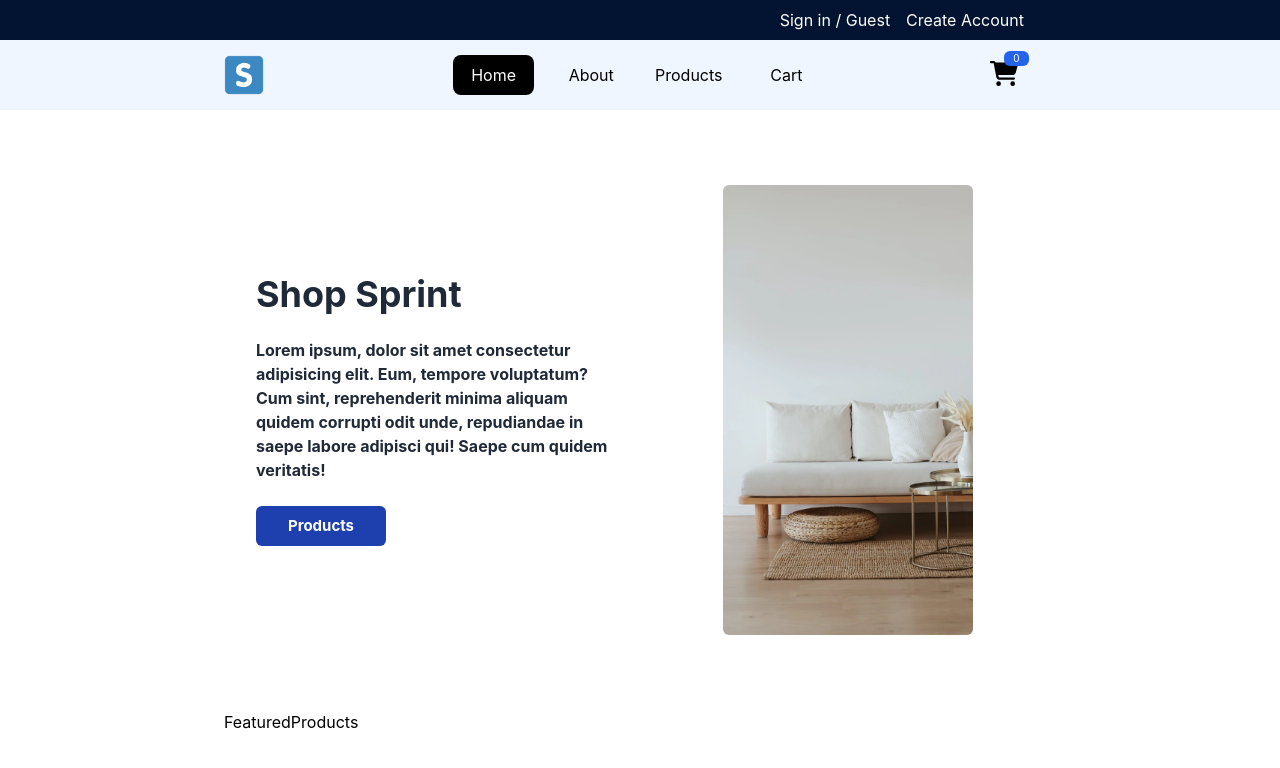
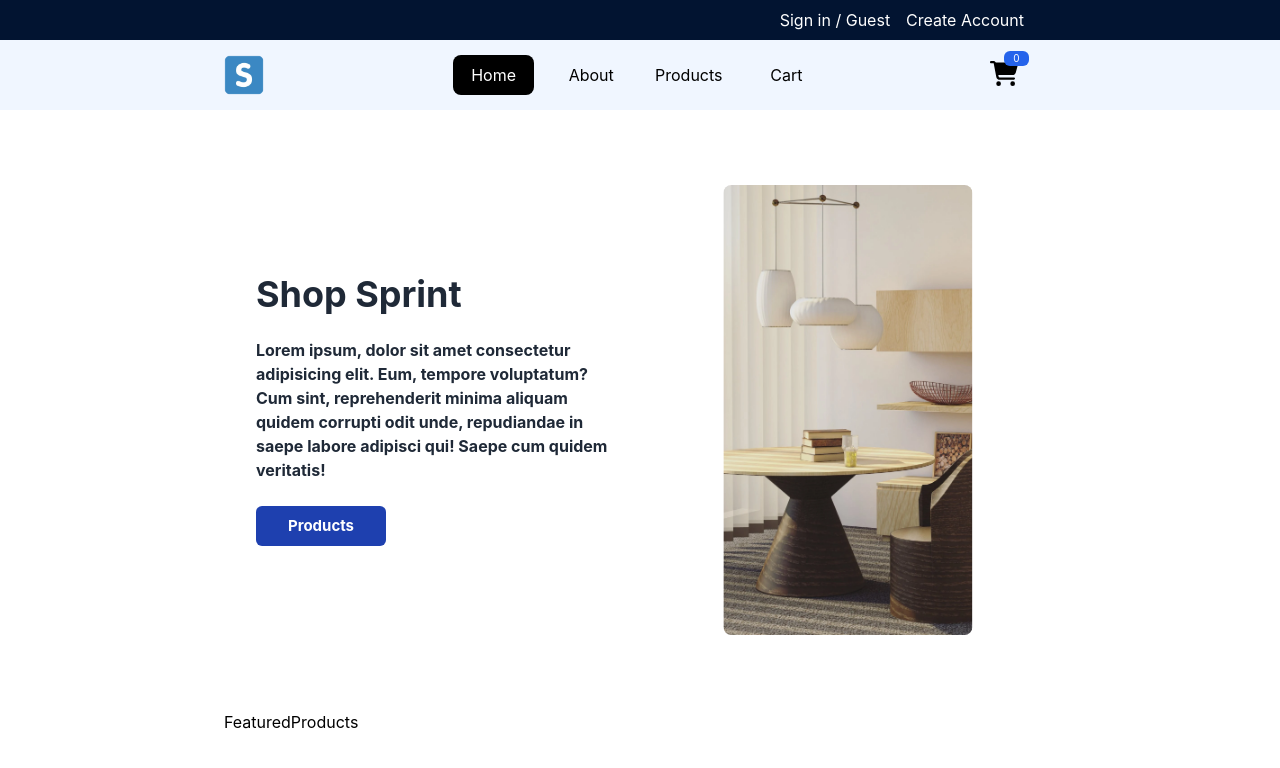
Before and after one commit to Ameer2000Mzori/ShopSprint, a React (Create React App) app in the folder frontend/: page / in a window 1280 px wide. Shown: the top 768 px of the page. Built offline with nearby package versions, Linux system fonts and the light colour scheme.

Commit message:
added small changes to the images

```diff
--- a/frontend/src/components/pages/home/component/Header.jsx
+++ b/frontend/src/components/pages/home/component/Header.jsx
@@ -5,6 +5,7 @@ import imgTwo from '../../../../assets/hero2.webp'
 import imgThree from '../../../../assets/hero3.webp'
 import imgFour from '../../../../assets/hero4.webp'
 
+const Header = () => {
   const imgData = [
     {
       id: 1,
@@ -24,7 +25,6 @@ const imgData = [
     },
   ]
 
-const Header = () => {
   return (
     <div className="h-[75vh] w-[100%] flex flex-row text-center items-center justify-center">
       <div className="w-[50%] h-[100%] flex flex-col text-start items-start justify-center p-8 gap-6 ">
@@ -41,14 +41,17 @@ const Header = () => {
           Products
         </Link>
       </div>
-      <div className="w-[50%] h-[100%] flex flex-col text-center items-center justify-center ">
-        <div className="w-[60%] h-[75%] flex flex-row  justify-start items-center  text-center overflow-hidden">
-          <div className=" w-[100%] h-[100%]  rounded-md overflow-hidden ">
+      <div className="w-[50%] h-[100%] flex flex-col text-center items-center justify-center">
+        <div className="w-[60%] h-[75%] flex flex-row justify-start items-center text-center overflow-hidden">
+          <div
+            className="w-[100%] h-[100%] rounded-lg flex flex-row "
+            style={{ transform: 'translateX(-100%)' }}
+          >
             {imgData.map((imgEl) => (
               <img
                 key={imgEl.id}
                 src={imgEl.img}
-                className=" w-[100%] h-[100%] object-cover "
+                className="w-[100%] h-auto object-cover rounded-lg"
                 alt="img"
               />
             ))}
```
Lines whose indentation alone changed are shown as unchanged.
